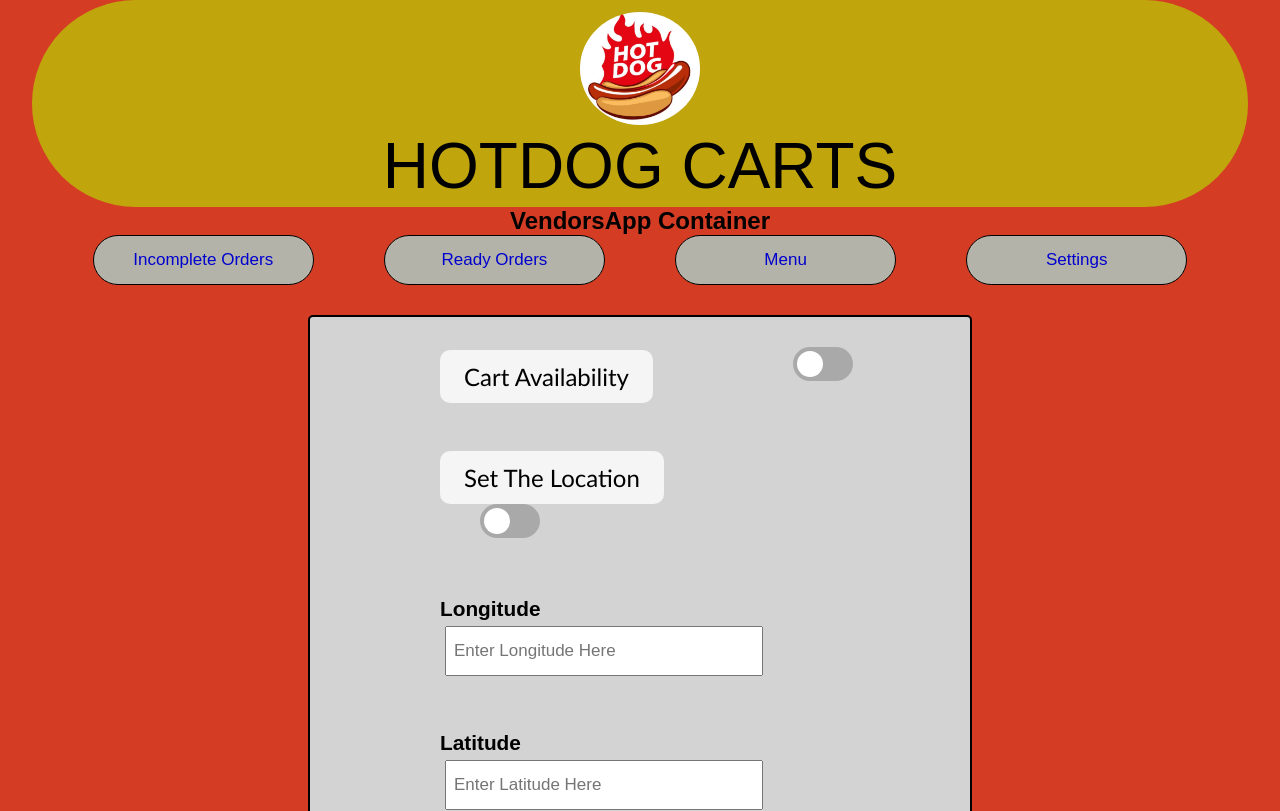
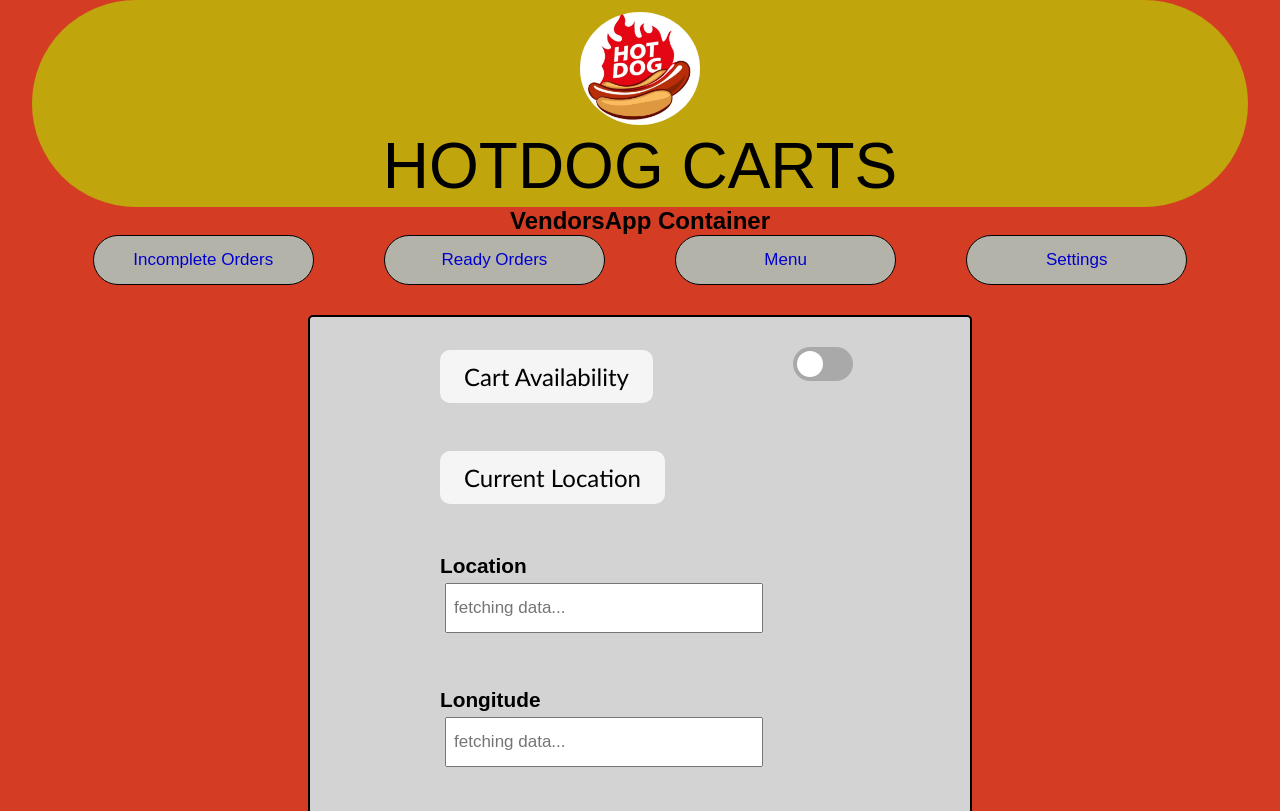
Before and after one commit to CodeSmartBiks/AD320-Group2-TeamProject, a React (Create React App) app in the folder frontend-react/: page /vendor/CartSettings in a window 1280 px wide. Shown: the top 811 px of the page. Built offline with nearby package versions, Linux system fonts and the light colour scheme; no server answers.

Commit message:
got db connect and displaying placeholder info in form fields, no luck on toggle

```diff
--- a/frontend-react/src/VendorsApp/VendorMenu.js
+++ b/frontend-react/src/VendorsApp/VendorMenu.js
@@ -11,6 +11,7 @@ import MenuPanel from "./MenuPanel";
 
 
 function VendorMenu () {
+
     return (
         <div>
             {/* Vendor Menu - React Router */}
--- a/frontend-react/src/VendorsApp/VendorSettings.js
+++ b/frontend-react/src/VendorsApp/VendorSettings.js
@@ -3,19 +3,35 @@ import Header from '../components/Header';
 import React from 'react';
 import './Toggle.css'
 
+
+
 class VendorSettings extends React.Component {
     constructor(props) {
         super(props);
         this.state = {
-            isChecked: props.isChecked || false,
-            settings: []
+            isChecked: props.ischecked || false,
+            settings: [],
+            currentLoc: "",
+            currentLat: null,
+            currentLng: null,
+
+
         };
 
         this.handleChange = this.handleChange.bind(this);
+        this.handleLocEdit = this.handleLocEdit.bind(this);
     }
-    handleChange() {
-        this.setState({ isChecked: !this.state.isChecked })
+    handleChange () {
+        this.setState({ isChecked: !this.state.ischecked })
     }
+
+    handleLocEdit = this.handleLocEdit.bind(this);
+    handleLocEdit (event) {
+        let newLoc = this.state.currentLoc;
+        newLoc[event.target.name] = event.target.value;
+        this.setState({currentLoc: newLoc});
+    };
+
 
     componentDidMount () {
         let test = fetch("http://localhost:3000/vendor//carts/3")
@@ -40,19 +56,20 @@ class VendorSettings extends React.Component {
                         <input type="checkbox" value={this.state.isChecked} onChange={this.handleChange} />
                         <span className="slider"></span>
                     </label>
-                    <label className='Location'>Set The Location</label>
-                    <label className="switch1">
-                        <input type="checkbox" value={this.state.isChecked} onChange={this.handleChange} />
-                        <span className="slider"></span>
-                    </label>
+                    <label className='Location'>Current Location</label>
                     <div className='form-control'>
-                <label> Longitude</label>
-                <input type='text' placeholder='Enter Longitude Here'
+                        <label> Location</label>
+                        <input type='text' placeholder={this.state.settings[0] ? this.state.settings[0].Cart_Location : "fetching data..."} onChange={this.handleLocEdit}
                 />
-            </div>
+                 </div>
+                <div className='form-control'>
+                    <label> Longitude</label>
+                    <input type='text' placeholder={this.state.settings[0] ? this.state.settings[0].Longitude : "fetching data..."}
+                    />
+                </div>
             <div className='form-control'>
                 <label> Latitude</label>
-                <input type='text' placeholder='Enter Latitude Here'
+                <input type='text' placeholder={this.state.settings[0] ? this.state.settings[0].Latitude : "fetching data..."}
                 />
             </div>
                     <button className='btn'> Update Cart </button>
```
